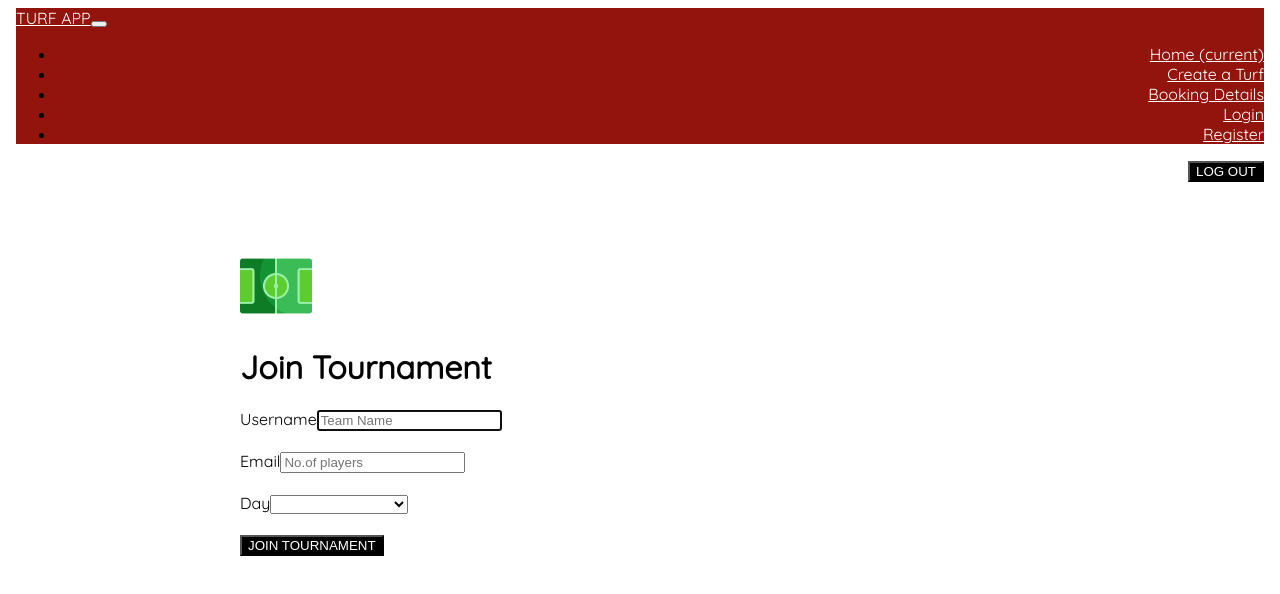
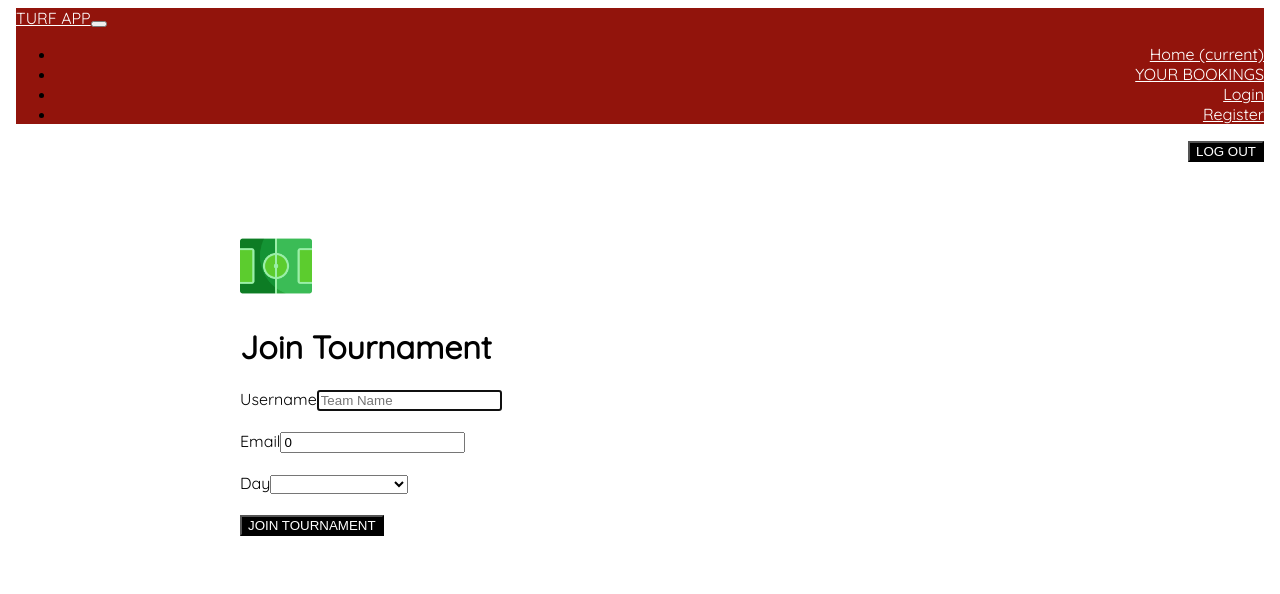
Before and after one commit to arondasamuel123/TurfApp, an Angular app: page /join-form/1 in a window 1280 px wide. Shown: the top 594 px of the page. Built offline with nearby package versions, Linux system fonts and the light colour scheme.

Commit message:
Join Tournament functionality completed

```diff
--- a/src/app/join-form/join-form.component.html
+++ b/src/app/join-form/join-form.component.html
@@ -2,20 +2,20 @@
   <br>
   <br>
   <br>
-  <form  class="form-signin" [formGroup]="form" (ngSubmit)="joinForm()">
+  <form (ngSubmit)='joinForm()' #jForm='ngForm'  class="form-signin">
     <img class="marginauto" src="../../assets/images/stadium.png" alt="" width="72" height="72">
     <h1 class="h3 mb-3 font-weight-normal">Join Tournament</h1>
     <label for="inputEmail" class="sr-only">Username</label>
-    <input type="text"  id="inputEmail" class="form-control" placeholder="Team Name" formControlName="teamName" required="" autofocus="">
+    <input type="text"  id="inputEmail" class="form-control" placeholder="Team Name" name="team_name" #name='ngModel' [(ngModel)]="joinTourna.team_name" required="" autofocus="">
     <br>
     <br>
     <label for="inputEmail" class="sr-only">Email</label>
-    <input type="text"  id="inputEmail" class="form-control" placeholder="No.of players" formControlName="players"required="" autofocus="">
+    <input type="text"  id="inputEmail" class="form-control" placeholder="No.of players" name="players" #name='ngModel' [(ngModel)]="joinTourna.players"required="" autofocus="">
     <br>
     <br>
 
     <label for="inputEmail" class="sr-only">Day</label>
-    <select class="form-control" formControlName="payment_method">
+    <select class="form-control" name="payment_method" #name='ngModel' [(ngModel)]="joinTourna.payment_method">
       <option>Payment method....</option>
       <option value="Mpesa">Mpesa</option>
       <option value="Cash">Cash at entry</option>
--- a/src/app/join-form/join-form.component.ts
+++ b/src/app/join-form/join-form.component.ts
@@ -2,6 +2,7 @@ import { Component, OnInit } from '@angular/core';
 import { FormBuilder, FormGroup } from '@angular/forms';
 import { Router, ActivatedRoute } from '@angular/router';
 import {TurfBackendService} from '../turf-backend.service';
+import { Join } from '../user';
 
 @Component({
   selector: 'app-join-form',
@@ -9,18 +10,14 @@ import {TurfBackendService} from '../turf-backend.service';
   styleUrls: ['./join-form.component.css']
 })
 export class JoinFormComponent implements OnInit {
-form: FormGroup;
-  constructor(private fb: FormBuilder, private endpoint: TurfBackendService,   private router: Router, private route: ActivatedRoute) {
-    this.form = this.fb.group({
-      teamName: [''],
-      players: [''],
-      payment_method: ['']
-    });
+joinTourna = new Join('', 0, '');
+  constructor(private endpoint: TurfBackendService,   private router: Router, private route: ActivatedRoute) {
+
   }
 joinForm() {
   this.route.params.subscribe(params => {
     const id = params.id;
-    this.endpoint.joinTournament(this.form.value, id).subscribe(
+    this.endpoint.joinTournament(this.joinTourna.team_name, this.joinTourna.players, this.joinTourna.payment_method, id).subscribe(
       response => {
         console.log(response);
         alert('Successfully joined tournament');
--- a/src/app/navbar/navbar.component.html
+++ b/src/app/navbar/navbar.component.html
@@ -10,10 +10,7 @@
         <a class="nav-link" style="color: white;" routerLink=''>Home <span class="sr-only">(current)</span></a>
       </li>
       <li class="nav-item">
-        <a class="nav-link" style="color: white;" href="#">Create a Turf</a>
-      </li>
-      <li class="nav-item">
-        <a class="nav-link" data-toggle="modal" data-target="#exampleModal" style="color: white;" href="#">Booking Details</a>
+        <a class="nav-link" data-toggle="modal"  style="color: white;" href="#">YOUR BOOKINGS</a>
       </li>
       <li class="nav-item">
         <a class="nav-link" style="color: white;" routerLink='login'>Login</a>
--- a/src/app/turf-backend.service.ts
+++ b/src/app/turf-backend.service.ts
@@ -3,8 +3,6 @@ import {HttpClient} from '@angular/common/http';
 import {environment} from './../environments/environment';
 import {AuthServiceService} from './auth-service.service';
 
-import { Join } from './user';
-import { Observable, throwError } from 'rxjs';
 @Injectable({
   providedIn: 'root'
 })
@@ -12,6 +10,7 @@ export class TurfBackendService {
 
   constructor(private http: HttpClient, private auth: AuthServiceService) { }
 
+  // tslint:disable-next-line: variable-name
   createTurf(turf_name: string, turf_location: string, price: number) {
     // tslint:disable-next-line: max-line-length
     return this.http.post<any>(environment.baseUrl + 'api/v1/turf', {turf_name, turf_location, price}, {headers: {Authorization: `Bearer ${localStorage.getItem('token')}` }});
@@ -29,6 +28,7 @@ export class TurfBackendService {
   getBooking(id: number) {
     return this.http.get<any>(environment.baseUrl + 'api/v1/booking/' + id, {headers: {Authorization: `Bearer ${this.auth.getToken()}` }});
   }
+  // tslint:disable-next-line: variable-name
   createTournament(tournament_name: string, tournament_date: Date, tournament_prize: number, tournament_poster: string, id: number) {
     // tslint:disable-next-line: max-line-length
     return this.http.post<any>(environment.baseUrl + 'api/v1/tournament/' + id, {tournament_name, tournament_date, tournament_prize, tournament_poster}, {headers: {Authorization: `Bearer ${this.auth.getToken()} ` }});
@@ -37,8 +37,9 @@ export class TurfBackendService {
   getTournaments() {
     return this.http.get<any>(environment.baseUrl + 'api/v1/tournaments', {headers: {Authorization: `Bearer ${this.auth.getToken()}` }});
   }
-  joinTournament(join: Join, id: number): Observable<any> {
+  // tslint:disable-next-line: variable-name
+  joinTournament(team_name: string, players: number, payment_method: string, id: number) {
     // tslint:disable-next-line: max-line-length
-    return this.http.post<{token: string}>(environment.baseUrl + 'api/v1/join/' + id, {join}, {headers: {Authorization: `Bearer ${this.auth.getToken()} ` }});
+    return this.http.post<any>(environment.baseUrl + 'api/v1/join/' + id, {team_name, players, payment_method}, {headers: {Authorization: `Bearer ${this.auth.getToken()} ` }});
   }
 }
--- a/src/app/user.ts
+++ b/src/app/user.ts
@@ -7,6 +7,7 @@ export class LoginUser {
   constructor(public username: string, public password: string) {}
 }
 export class Turf {
+  // tslint:disable-next-line: variable-name
   constructor(public turf_name: string, public turf_location: string, public price: number) {}
 }
 
@@ -16,9 +17,11 @@ export class Booking {
 
 export class Tournament {
   // tslint:disable-next-line: max-line-length
+  // tslint:disable-next-line: variable-name
   constructor(public tournament_name: string, public tournament_date: Date, public tournament_prize: number, public tournament_poster: string) {}
 }
 
 export class Join {
-  constructor(public teamName: string, public players: number,  public paymentMethod: string) {}
+  // tslint:disable-next-line: variable-name
+  constructor(public team_name: string, public players: number,  public payment_method: string) {}
 }
```
